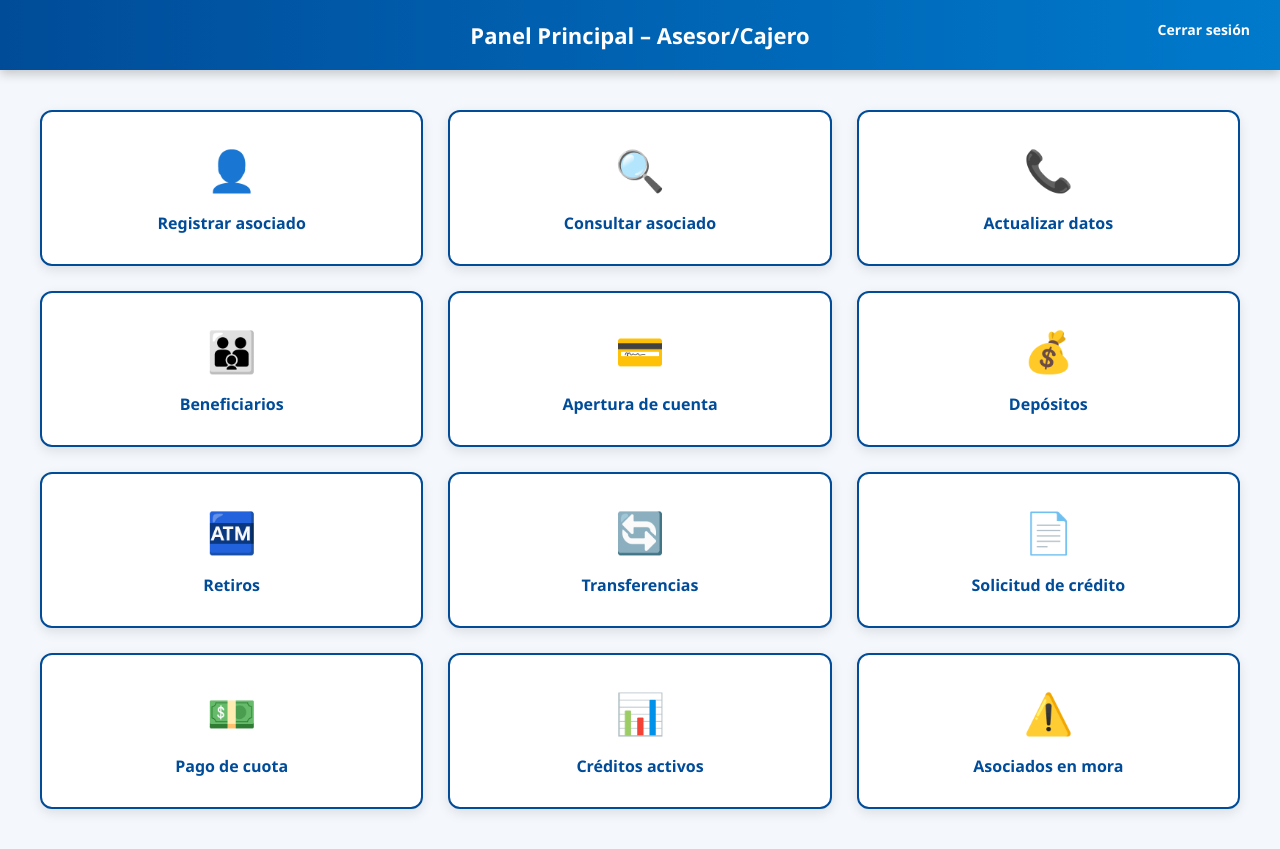
After one commit to yonier-dev/coovalluna-banking-system, a Flask app: page /asesor/dashboard in a window 1280 px wide. The commit adds this page. Run offline with Flask 3, Linux system fonts and the light colour scheme; the visitor is signed in with stand-in values (Sample User, id 1).

Commit message:
Se hace un ejemplo de logica para iniciar sesion en cada perfil, y se redirecciona a dashboard de cada perfil (menu de cada uno), y tambien implemente el dashboard de asociado y asesor/cajero con los archivos html

```diff
--- a/app/app.py
+++ b/app/app.py
@@ -5,6 +5,7 @@ from routes.asesor import asesor_bp
 from routes.asociado import asociado_bp
 
 app = Flask(__name__) # iniciamos la instancia
+app.secret_key = 'coovalluna2026'
 
 # usamos register_blueprint para conectar un modulo con la aplixaion principal
 app.register_blueprint(auth_bp)
--- a/app/routes/asesor.py
+++ b/app/routes/asesor.py
@@ -1,3 +1,9 @@
-from flask import Blueprint
+from flask import Blueprint, render_template, session, redirect, url_for
 
 asesor_bp = Blueprint('asesor', __name__)
+
+@asesor_bp.route('/asesor/dashboard')
+def dashboard():
+    if session.get('perfil') != 'asesor':
+        return redirect(url_for('auth.login'))
+    return render_template('asesor/dashboard.html')
--- /dev/null
+++ b/app/templates/admin/dashboard.html
@@ -0,0 +1,5 @@
+{% extends "base.html" %}
+{% block contenido %}
+    <h2>Bienvenido {{ session['usuario'] }} — perfil: {{ session['perfil'] }}</h2>
+    <a href="/logout">Cerrar sesión</a>
+{% endblock %}
--- /dev/null
+++ b/app/templates/asesor/dashboard.html
@@ -0,0 +1,88 @@
+{% extends "base.html" %}
+{% block contenido %}
+<style>
+    body { background: #f4f7fb; }
+    .header {
+        background: linear-gradient(90deg, #004c99, #007acc);
+        color: #fff;
+        padding: 20px;
+        text-align: center;
+        font-size: 22px;
+        font-weight: bold;
+        box-shadow: 0 4px 10px rgba(0,0,0,0.2);
+    }
+    .container {
+        padding: 40px;
+        display: grid;
+        grid-template-columns: repeat(3, 1fr);
+        gap: 25px;
+    }
+    .action-btn {
+        background: #fff;
+        border: 2px solid #004c99;
+        border-radius: 12px;
+        padding: 30px;
+        text-align: center;
+        font-size: 16px;
+        font-weight: bold;
+        color: #004c99;
+        cursor: pointer;
+        transition: all 0.3s ease;
+        box-shadow: 0 4px 12px rgba(0,0,0,0.1);
+        text-decoration: none;
+        display: block;
+    }
+    .action-btn:hover {
+        background: #004c99;
+        color: #fff;
+        transform: scale(1.05);
+        box-shadow: 0 6px 15px rgba(0,0,0,0.2);
+    }
+    .icon { font-size: 40px; margin-bottom: 15px; display: block; }
+    .logout { position: absolute; top: 20px; right: 30px; color: #fff; text-decoration: none; font-size: 14px; }
+</style>
+
+<div class="header">
+    Panel Principal – Asesor/Cajero
+    <a href="/logout" class="logout">Cerrar sesión</a>
+</div>
+
+<div class="container">
+    <a href="/asesor/registro-asociado" class="action-btn">
+        <span class="icon">👤</span>Registrar asociado
+    </a>
+    <a href="/asesor/consulta-asociado" class="action-btn">
+        <span class="icon">🔍</span>Consultar asociado
+    </a>
+    <a href="/asesor/actualizar-contacto" class="action-btn">
+        <span class="icon">📞</span>Actualizar datos
+    </a>
+    <a href="/asesor/beneficiarios" class="action-btn">
+        <span class="icon">👪</span>Beneficiarios
+    </a>
+    <a href="/asesor/apertura-cuenta" class="action-btn">
+        <span class="icon">💳</span>Apertura de cuenta
+    </a>
+    <a href="/asesor/deposito" class="action-btn">
+        <span class="icon">💰</span>Depósitos
+    </a>
+    <a href="/asesor/retiro" class="action-btn">
+        <span class="icon">🏧</span>Retiros
+    </a>
+    <a href="/asesor/transferencia" class="action-btn">
+        <span class="icon">🔄</span>Transferencias
+    </a>
+    <a href="/asesor/solicitud-credito" class="action-btn">
+        <span class="icon">📄</span>Solicitud de crédito
+    </a>
+    <a href="/asesor/pago-cuota" class="action-btn">
+        <span class="icon">💵</span>Pago de cuota
+    </a>
+    <a href="/asesor/creditos-activos" class="action-btn">
+        <span class="icon">📊</span>Créditos activos
+    </a>
+    <a href="/asesor/mora" class="action-btn">
+        <span class="icon">⚠️</span>Asociados en mora
+    </a>
+</div>
+{% endblock %}
--- a/app/templates/login.html
+++ b/app/templates/login.html
@@ -2,7 +2,7 @@
 
 {% block contenido %}
 <style>
-    /* estilos específicos solo del login */
+    /* estilos especificos solo del login */
     body {
         display: flex;
         justify-content: center;
@@ -59,6 +59,9 @@
                 <option value="asesor">Asesor / Cajero</option>
                 <option value="asociado">Asociado (autoservicio)</option>
             </select>
+                {% if error %}
+                    <p style="color: red; text-align: center;">{{ error }}</p>
+                {% endif %}
             <button type="submit">Ingresar al sistema</button>
         </form>
         <p class="note">Pantalla compartida por los tres perfiles</p>
```
Also changed, not shown: app/routes/admin.py (+7 -1 lines), app/routes/asociado.py (+7 -1 lines), app/routes/auth.py (+84 -2 lines), app/templates/asociado/dashboard.html (added, +70 -0 lines), sql/DDL.sql (+6 -9 lines).
